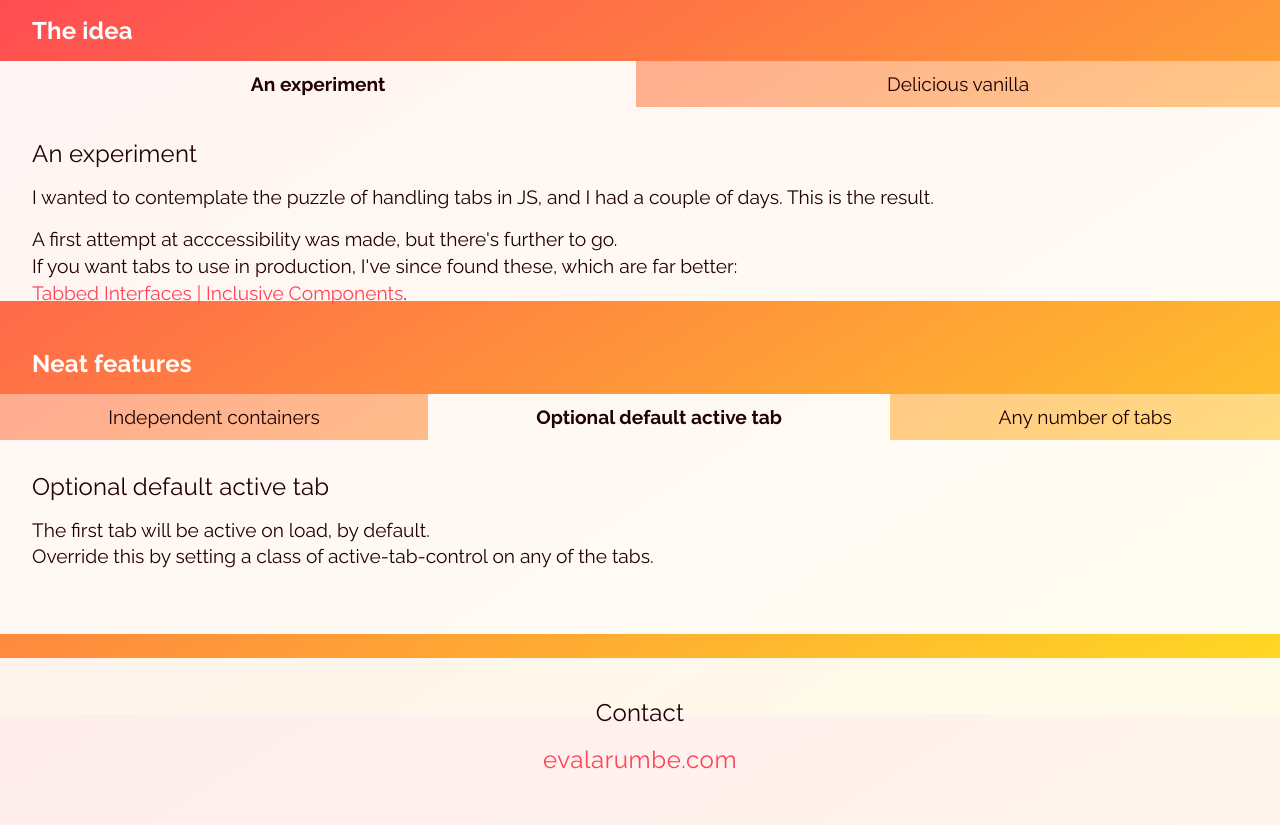
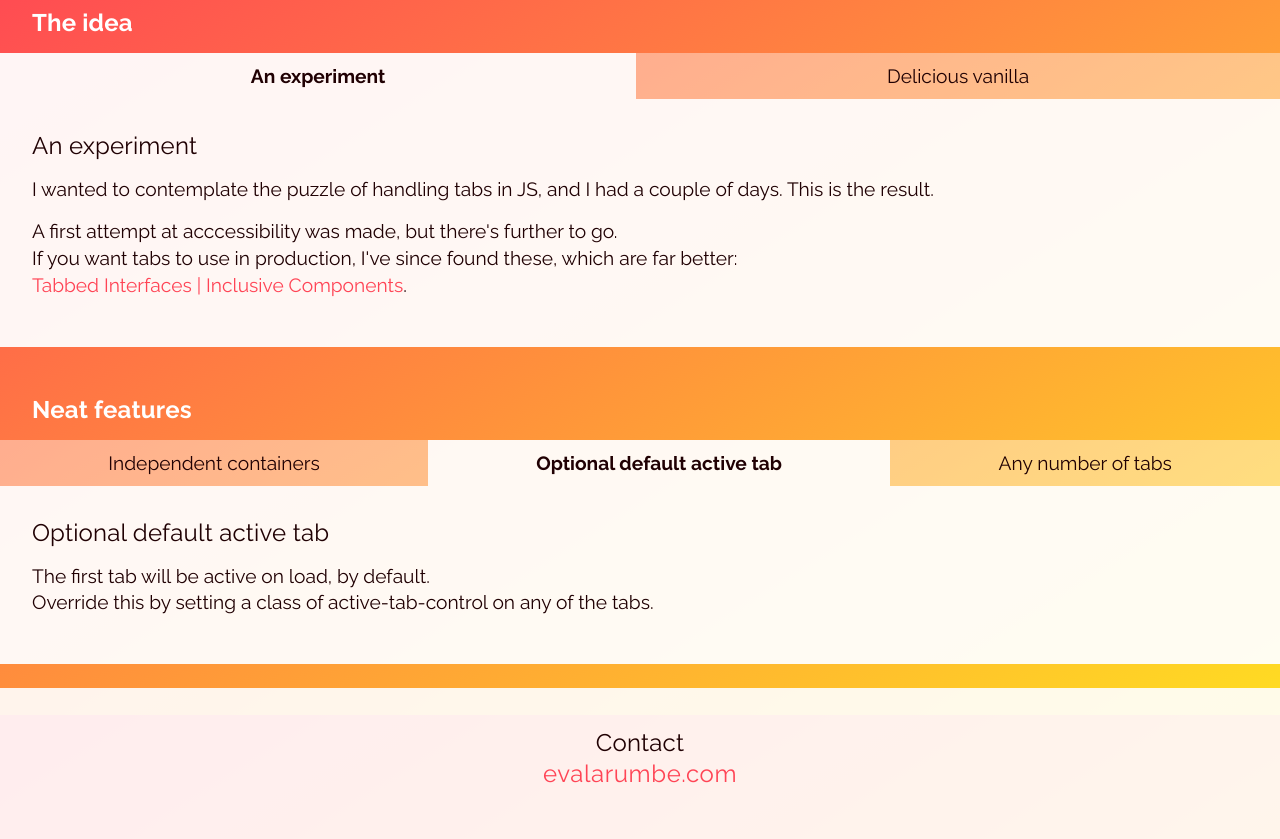
Before and after one commit to evalarumbe/vanilla-js-tabs, a website: page index.html in a window 1280 px wide. Shown: the part 85-924 px from the top of the page. Drawn offline with Linux system fonts and the light colour scheme.

Commit message:
Fix height bug. Add a TODO about layout shift

```diff
--- a/styles/scss/modules/_tabs.scss
+++ b/styles/scss/modules/_tabs.scss
@@ -1,7 +1,7 @@
 @use '../variables/color' as *;
 
 .tab-container {
-  min-height: 30vh;
+  // min-height: 20rem;
   margin-bottom: 1.5rem;
   background-color: rgba(255, 255, 255, 0.4);
   display: flex;
@@ -34,20 +34,23 @@
   }
 
   .tab-panels {
-    flex-grow: 1;
+    display: flex;
+    flex-flow: column nowrap;
     background-color: $body-text-bg;
 
     .tab-panel {
-      position: absolute;
       padding: 1rem 2rem 2rem;
-      display: flex;
-      flex-flow: column nowrap;
       width: 100%;
+
+      &.active-tab-panel {
+        order: -1;
+      }
 
       /* hide non-active nested tab content */
       &:not(.active-tab-panel) {
-        opacity: 0;
+        display: none; // TODO: stop layout shift
         z-index: -1;
+        order: initial;
       }
     }
   }
```
Also changed, not shown: style.css, 1 other file.
